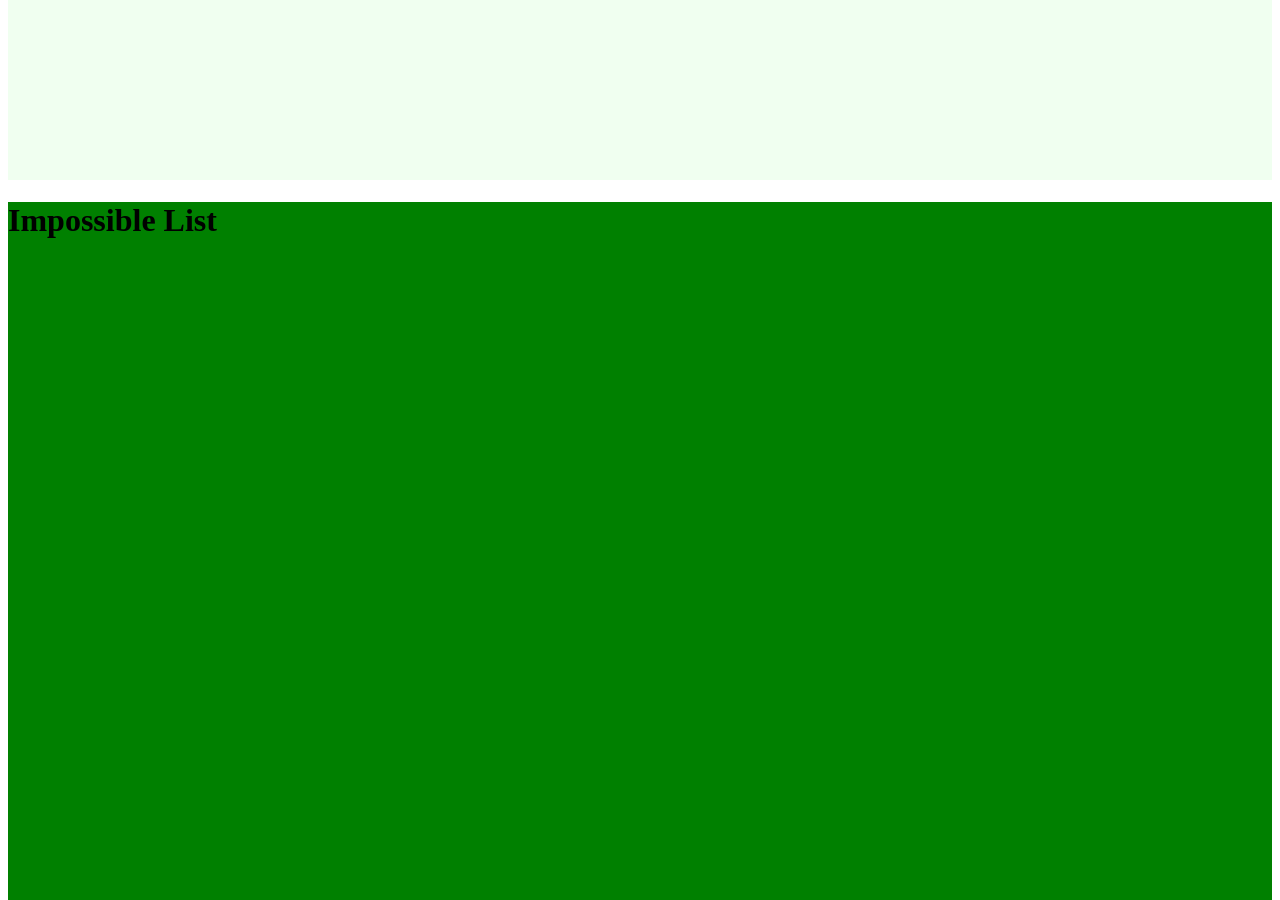
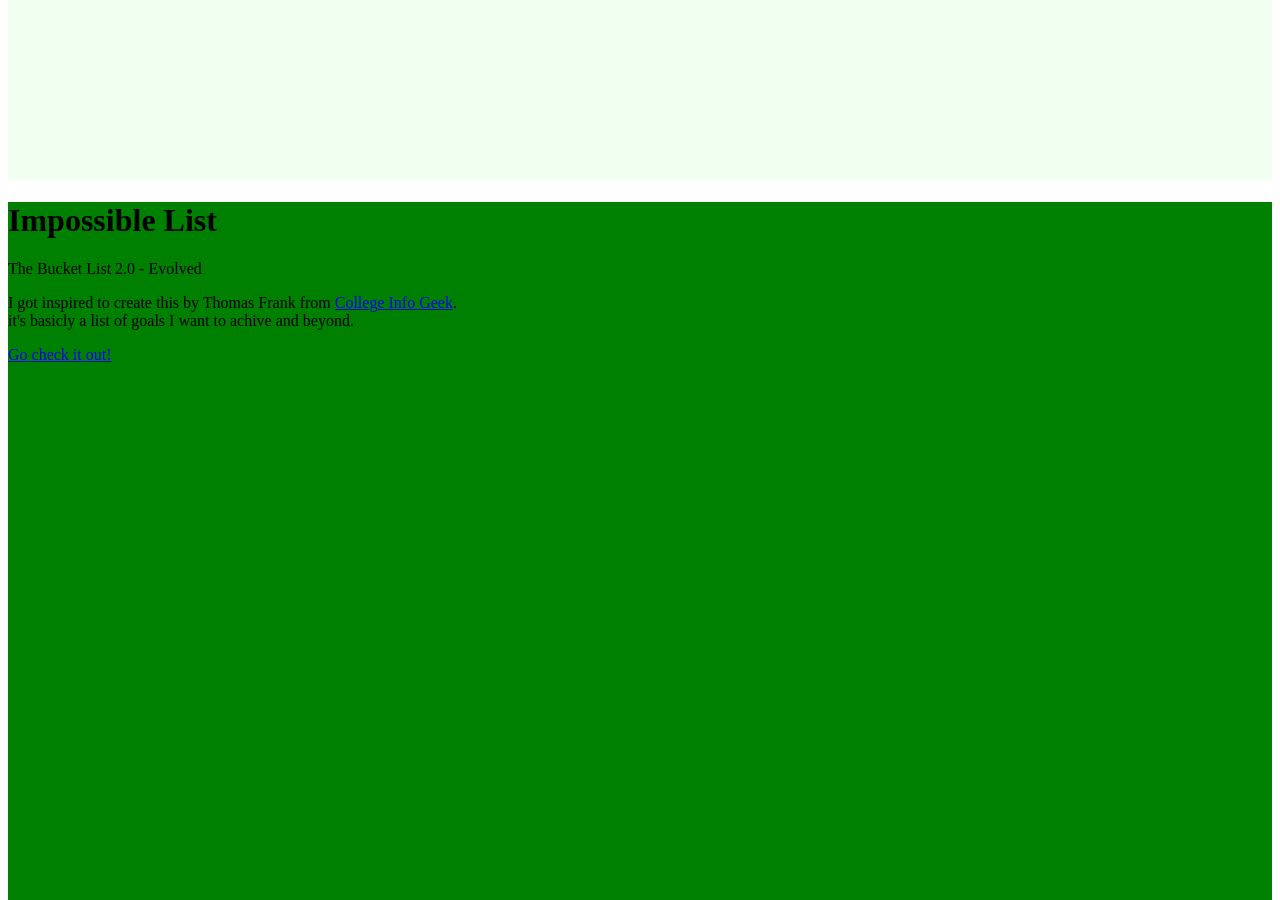
Before and after one commit to SebastianSlash/SebastianSlash.github.io, a Jekyll site: the page built from index.html, in a window 1280 px wide and 900 px high, scrolled down 1727 px. Built offline with Jekyll 4.4.1, drawn with Linux system fonts in a browser that asks for light colours; some web fonts are replaced; some of the changed text lies outside the part shown.

Commit message:
New favicon. Added some text to landing.

```diff
--- a/index.html
+++ b/index.html
@@ -17,16 +17,49 @@
 </div>
 <div class="o_projects">
   <h1>Projects</h1>
+  <p>
+    I'm also working on some projects, mostly tech related and mainly coding.
+    I just dont have time to get them all done.
+  </p>
+  <p class="ticker">So many Ideas!</p>
+  <a href="https://github.com/SebastianSlash" class="call_action">see on GitHub</a>
 </div>
 <div class="o_impossible">
   <h1>Impossible List</h1>
+  <p class="ticker">The Bucket List 2.0 - Evolved</p>
+  <p>I got inspired to create this by Thomas Frank from <a href="https://collegeinfogeek.com">College Info Geek</a>.
+  <br>it's basicly a list of goals I want to achive and beyond.</p>
+  <a href="pages/impossibble-list.html" class="call_action">Go check it out!</a>
 </div>
 <div class="o_podcast">
-  <h1>Podcast</h1>
+  <h1>The Podcast</h1>
+  <p class="ticker">I think best when cycling.</p>
+  <p>So I thought: "Why not think loudly and record it for you?".
+  <br>That's how the Idea of a Bikepacking - Cycling Adventure Podcast came to life.</p>
+  <a href="pages/podcast.html" class="call_action">Join me!</a>
+  <p>On my rides all over the place and even learn a thing or two.</p>
 </div>
 <div class="o_blog">
   <h1>Blog</h1>
+  <div id="blog_adventure">
+    <h1>Adventure Blog</h1>
+    <p class="ticker">Adventures beyond the Podcast</p>
+    <p>Everything I want to talk about but don't do in the Podcast, I'll do here.</p>
+    <a href="" class="call_action">See what I've been up to</a>
+  </div>
+  <div id="blog_tech">
+    <h1>Tech Blog</h1>
+    <p class="ticker">How I do stuff.</p>
+    <p>
+      All I'm doing here is write down how I do things so I can look it up when I forget.
+      And If I can help someone else out with it, Bonus!
+    </p>
+    <a href="" class="call_action">get technical</a>
+  </div>
 </div>
 <div class="o_contact">
   <h1>Contact</h1>
+  <div>
+    <p>Put your email address here</p>
+  </div>
 </div>
```
Also changed, not shown: favicon.ico (added).
